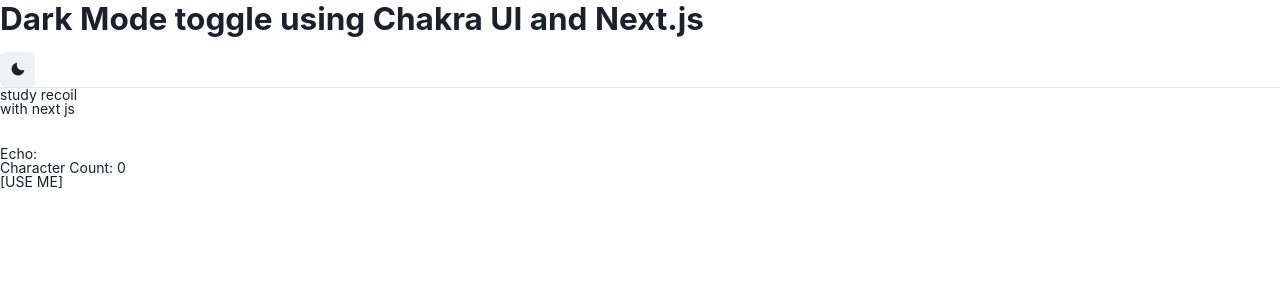
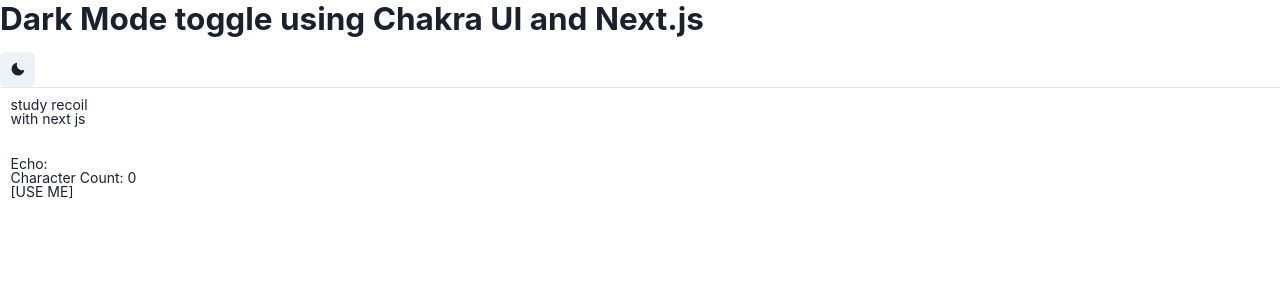
Before and after one commit to HyeYeong/study-recoil, a Next.js app: page / in a window 1280 px wide. Shown: the top 300 px of the page. Built offline with nearby package versions, Linux system fonts and the light colour scheme.

Commit message:
feat: tried using Box component

```diff
--- a/src/pages/index.tsx
+++ b/src/pages/index.tsx
@@ -2,7 +2,7 @@
 import { CharacterCounter } from '@src/components/organisms/CharacterCounter';
 import { ShowData } from '@src/components/molecules/ShowData';
 import { useColorMode } from '@chakra-ui/color-mode';
-import { Heading } from '@chakra-ui/layout';
+import { Heading, Box } from '@chakra-ui/layout';
 import { MoonIcon, SunIcon } from '@chakra-ui/icons';
 import { IconButton } from '@chakra-ui/button';
 
@@ -21,13 +21,13 @@
         </IconButton>
 
         <hr />
-        <section>
+        <Box m={[2, 3]}>
           <h1>study recoil</h1>
           <p>with next js</p>
           <br />
           <CharacterCounter />
           <ShowData />
-        </section>
+        </Box>
       </main>
     </div>
   );
```
